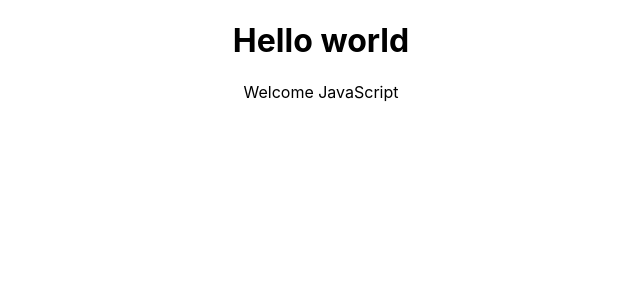
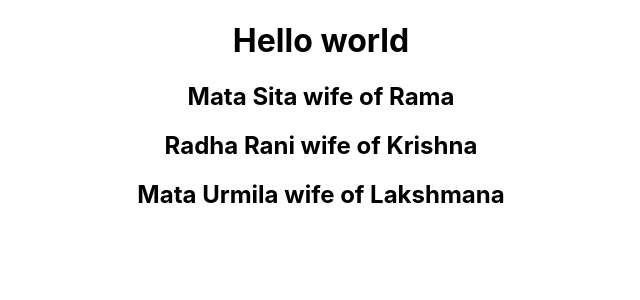
Before and after one commit to suraj-20/neog.camp, a React (Create React App) app in the folder LessonFive/first-react-app/: page / in a window 1280 px wide. Shown: the top 300 px of the page, without its empty margins (319-959 px from the left). Built offline with nearby package versions, Linux system fonts and the light colour scheme.

Commit message:
Lists Rendering

```diff
--- a/LessonFive/first-react-app/src/App.js
+++ b/LessonFive/first-react-app/src/App.js
@@ -9,12 +9,14 @@
 import ParentComponent from "./Components/ParentComponent";
 import EventBind from "./Components/EventBind";
 import UserGreeting from "./Components/UserGreeting";
+import NameList from "./Components/NameList";
 class App extends Component {
   render() {
     return (
       <div className="App">
         <h1>Hello world</h1>
-        <UserGreeting />
+        <NameList />
+        {/* <UserGreeting /> */}
         {/* <ParentComponent /> */}
         {/* <EventBind /> */}
         {/* <FunctionClick /> */}
--- /dev/null
+++ b/LessonFive/first-react-app/src/Components/NameList.js
@@ -0,0 +1,37 @@
+import React from "react";
+import Person from "./Person";
+
+function NameList() {
+  const persons = [
+    {
+      id: 1,
+      name: "Rama",
+      spouseName: "Mata Sita",
+    },
+    {
+      id: 2,
+      name: "Krishna",
+      spouseName: "Radha Rani",
+    },
+    {
+      id: 3,
+      name: "Lakshmana",
+      spouseName: "Mata Urmila",
+    },
+  ];
+
+  const personList = persons.map((persons) => <Person persons={persons} />);
+
+  return <div>{personList}</div>;
+
+  //   const names = ["Rama", "Krishna", "Radha", "Lakshmana"];
+  //   return (
+  //     <div>
+  //       {names.map((name) => (
+  //         <h2>{name}</h2>
+  //       ))}
+  //     </div>
+  //   );
+}
+
+export default NameList;
--- /dev/null
+++ b/LessonFive/first-react-app/src/Components/Person.js
@@ -0,0 +1,13 @@
+import React from 'react'
+
+function Person({persons}) {
+  return (
+    <div>
+      <h2>
+      {persons.spouseName} wife of {persons.name}{" "}
+    </h2>
+    </div>
+  )
+}
+
+export default Person
```
